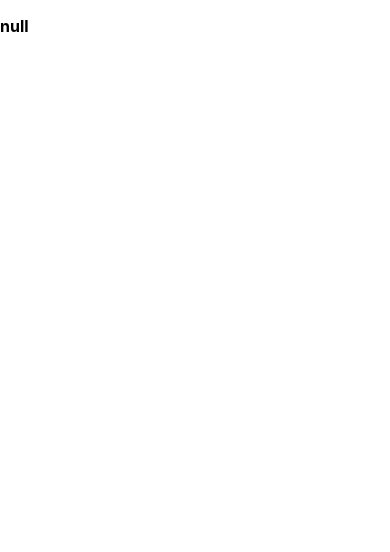
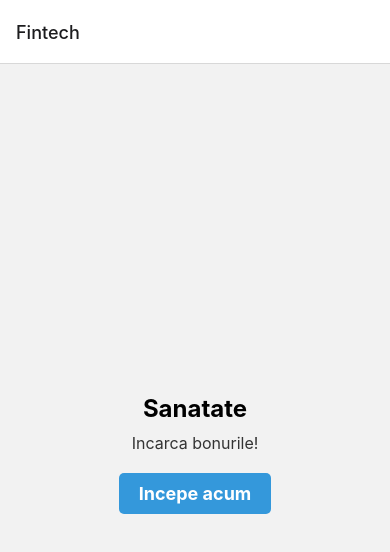
Before and after one commit to danielbirsan/SMARThack, a React Native app in the folder AI/: screen /Fintech in a window 390 px wide. Shown: the top 552 px of the page. Built offline with nearby package versions, Linux system fonts and the light colour scheme.

Commit message:
structure

```diff
--- a/AI/App.js
+++ b/AI/App.js
@@ -1,4 +1,13 @@
 import React, { useState } from "react";
+import WelcomePage from "./components/firstpage";
+import { StatusBar } from 'expo-status-bar';
+import { useNavigation } from '@react-navigation/native';
+import PickerPage from "./components/picker";
+import { NavigationContainer } from '@react-navigation/native';
+import { createStackNavigator } from '@react-navigation/stack';
+const Stack = createStackNavigator();
+
+
 import {
   SafeAreaView,
   TextInput,
@@ -10,9 +19,12 @@ import GPTreply from "./ai";
 
 const App = () => {
   return (
-    <SafeAreaView style={styles.container}>
-      <GPTreply />
-    </SafeAreaView>
+    <NavigationContainer>
+      <Stack.Navigator initialRouteName="Fintech">
+        <Stack.Screen name="Fintech" component={WelcomePage} />
+        <Stack.Screen name="PickerPage" component={PickerPage} />
+      </Stack.Navigator>
+    </NavigationContainer>
   );
 };
 
--- /dev/null
+++ b/AI/components/firstpage.js
@@ -0,0 +1,61 @@
+// WelcomePage.js
+
+import React from 'react';
+import { View, Text, StyleSheet, TouchableOpacity } from 'react-native';
+import PickerPage from './picker';
+const WelcomePage = ({ navigation }) => {
+    const handleGetStarted = () => {
+        navigation.navigate('PickerPage');
+    };
+
+    return (
+        <View style={styles.container}>
+            <Text style={styles.title}>Sanatate</Text>
+            <Text style={styles.message}>Incarca bonurile!</Text>
+
+            <TouchableOpacity style={styles.buttonContainer} onPress={handleGetStarted}>
+                <Text style={styles.buttonText}>Incepe acum</Text>
+            </TouchableOpacity>
+        </View>
+    );
+};
+
+const styles = StyleSheet.create({
+
+
+    body:
+    {
+        backgroundColor: '#F5FCFF',
+
+    },
+    container: {
+        flex: 1,
+        justifyContent: 'center',
+        alignItems: 'center',
+    },
+    title: {
+        fontSize: 24,
+        fontWeight: 'bold',
+        marginBottom: 10,
+    },
+    message: {
+        paddingHorizontal: 20,
+
+        fontSize: 16,
+        color: '#333',
+        marginBottom: 20,
+    },
+    buttonContainer: {
+        backgroundColor: '#3498db',
+        borderRadius: 5,
+    },
+    buttonText: {
+        paddingVertical: 10,
+        paddingHorizontal: 20,
+        color: '#fff',
+        fontSize: 18,
+        fontWeight: 'bold',
+    },
+});
+
+export default WelcomePage;
--- /dev/null
+++ b/AI/components/picker.js
@@ -0,0 +1,126 @@
+// ImagePickerPage.js
+
+import React, { useState, useEffect } from 'react';
+import {
+    View,
+    Text,
+    TouchableOpacity,
+    Image,
+    StyleSheet,
+    Alert,
+} from 'react-native';
+import ImagePicker from 'react-native-image-crop-picker';
+import Permissions from 'react-native-permissions';
+
+const PickerPage = () => {
+    const [selectedImage, setSelectedImage] = useState(null);
+
+    useEffect(() => {
+        checkCameraPermission();
+    }, []);
+
+    const checkCameraPermission = async () => {
+        const permissionStatus = await Permissions.check('photo');
+
+        if (permissionStatus === 'denied') {
+            requestCameraPermission();
+        }
+    };
+
+    const requestCameraPermission = async () => {
+        const permissionStatus = await Permissions.request('photo');
+
+        if (permissionStatus === 'denied') {
+            Alert.alert(
+                'Permission Denied',
+                'Please grant camera access to pick images.'
+            );
+        }
+    };
+
+    const handleImagePicker = async () => {
+        try {
+            const permissionStatus = await Permissions.check('photo');
+
+            if (permissionStatus === 'authorized') {
+                const image = await ImagePicker.openPicker({
+                    width: 300,
+                    height: 400,
+                    cropping: true,
+                    compressImageQuality: 0.8,
+                    includeBase64: true,
+                });
+
+                setSelectedImage({
+                    uri: image.path,
+                    base64: image.data,
+                });
+            } else {
+                Alert.alert(
+                    'Permission Denied',
+                    'Please grant camera access to pick images.'
+                );
+            }
+        } catch (error) {
+            console.log('ImagePicker Error: ', error);
+            Alert.alert('Error', 'Failed to pick an image. Please try again.');
+        }
+    };
+
+    return (
+        <View style={styles.container}>
+            <TouchableOpacity style={styles.button} onPress={handleImagePicker}>
+                <Text style={styles.buttonText}>Choose Image</Text>
+            </TouchableOpacity>
+
+            {selectedImage && (
+                <View style={styles.imageContainer}>
+                    <Image source={{ uri: selectedImage.uri }} style={styles.image} />
+                </View>
+            )}
+
+            <Text style={styles.instructionText}>
+                Tap the button to pick an image from your gallery.
+            </Text>
+        </View>
+    );
+};
+
+const styles = StyleSheet.create({
+    container: {
+        flex: 1,
+        justifyContent: 'center',
+        alignItems: 'center',
+        backgroundColor: '#f4f4f4',
+    },
+    button: {
+        backgroundColor: '#3498db',
+        paddingVertical: 15,
+        paddingHorizontal: 30,
+        borderRadius: 10,
+        marginBottom: 20,
+    },
+    buttonText: {
+        color: '#fff',
+        fontSize: 18,
+        fontWeight: 'bold',
+    },
+    imageContainer: {
+        marginTop: 20,
+        borderRadius: 10,
+        overflow: 'hidden',
+    },
+    image: {
+        width: 300,
+        height: 400,
+        borderRadius: 10,
+    },
+    instructionText: {
+        marginTop: 20,
+        color: '#666',
+        fontSize: 16,
+        textAlign: 'center',
+    },
+});
+
+export default PickerPage;
```
Also changed, not shown: AI/package.json (+8 -1 lines), 2 other files (tests, documents, lock files or other folders).
